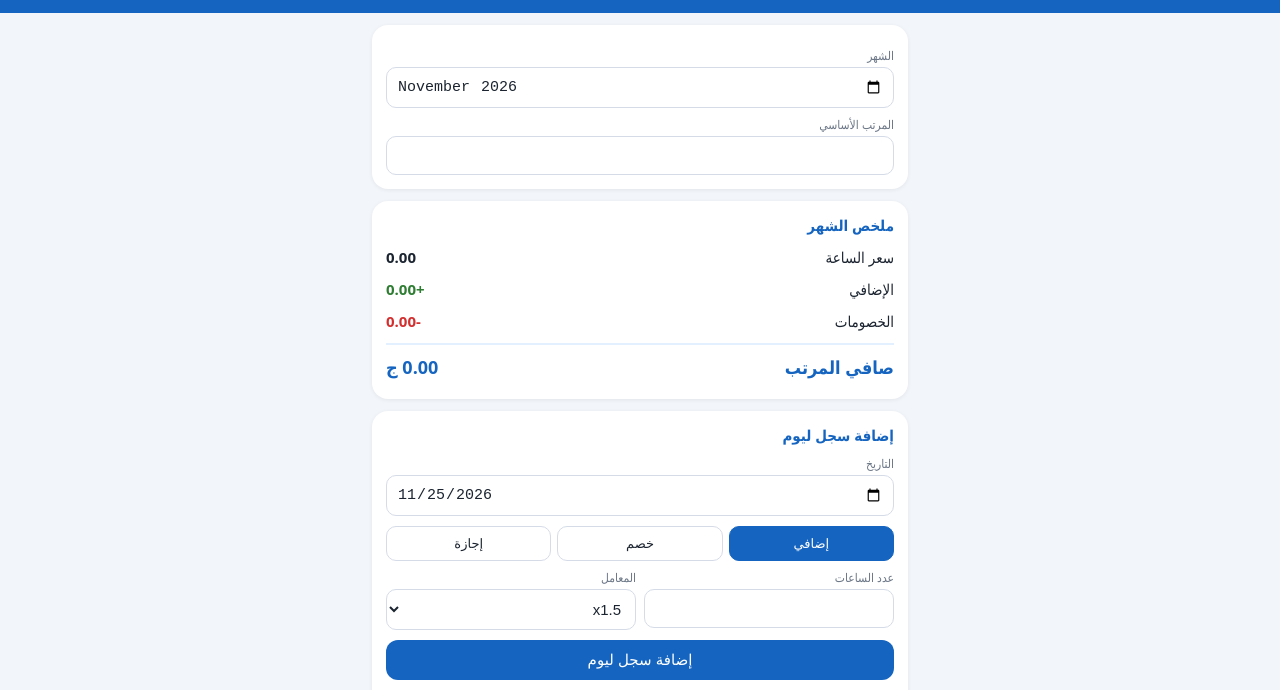
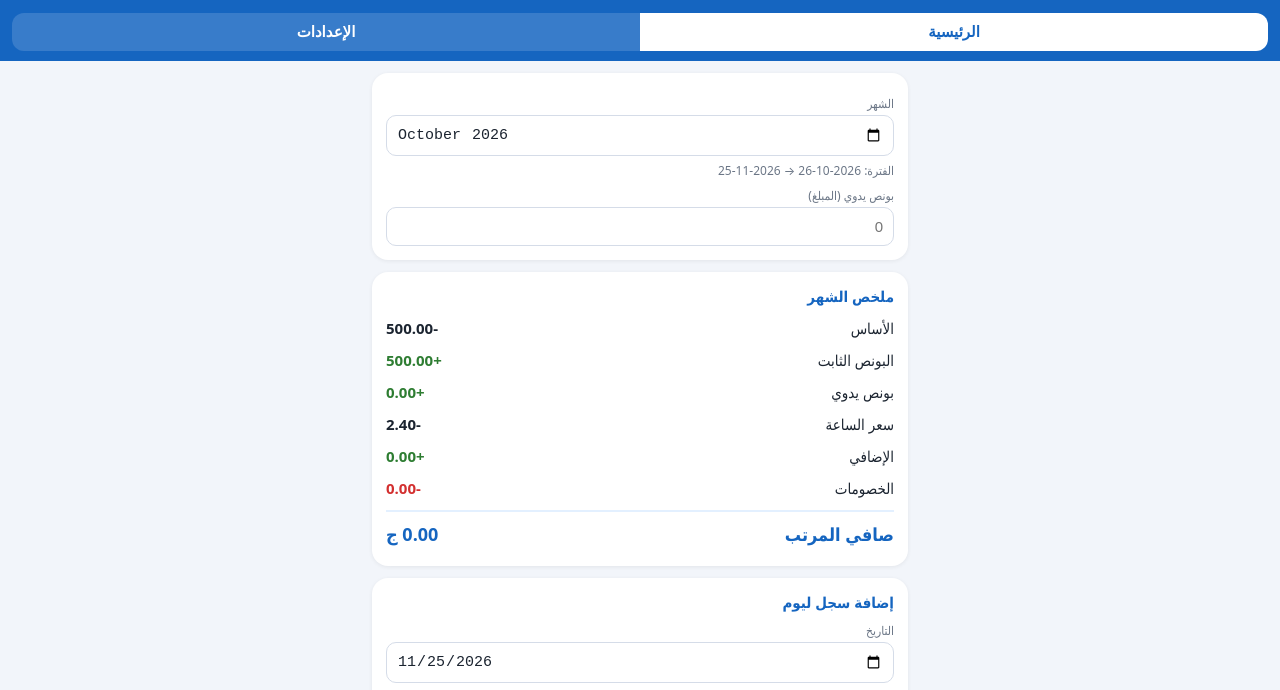
Before and after one commit to adelsaad2231-gif/salary-calculator, a plain HTML site: page index.html in a window 1280 px wide. Shown: the part 47-737 px from the top of the page. Drawn offline with Linux system fonts and the light colour scheme.

Commit message:
Update index.html

```diff
--- a/index.html
+++ b/index.html
@@ -32,20 +32,22 @@ input,select{width:100%;padding:10px;border:1px solid #D5DCE8;border-radius:10px
 .it button{border:0;background:none;color:var(--r);font-size:18px}
 .chip{display:inline-block;border-radius:8px;padding:1px 8px;font-size:12px;margin-inline-end:6px}
 .c-ot{background:#E8F5E9;color:var(--g)}.c-ded{background:#FDECEA;color:var(--r)}.c-lv{background:var(--p2);color:var(--p)}
+.nav{display:flex;gap:0;background:var(--p);padding:0 12px 10px}.nav button{flex:1;border:0;background:#ffffff26;color:#fff;padding:10px;font-size:15px;font-weight:600}.nav button:first-child{border-radius:12px 0 0 12px}.nav button:last-child{border-radius:0 12px 12px 0}[dir=rtl] .nav button:first-child{border-radius:0 12px 12px 0}[dir=rtl] .nav button:last-child{border-radius:12px 0 0 12px}.nav button.on{background:#fff;color:var(--p)}
 .small{font-size:12px;color:var(--m)}
 #msg{font-size:12px;color:var(--m);margin-top:6px;min-height:16px}
 </style>
 </head>
 <body>
 <header><h1 id="ttl"></h1><button id="lang"></button></header>
+<nav class="nav"><button id="nMain"></button><button id="nSet"></button></nav>
 <main>
+<section id="pMain">
 <div class="card">
   <label id="l_month"></label><input type="month" id="month">
-  <label id="l_sal"></label><input type="number" id="salary" inputmode="decimal">
+  <div class="small" id="period" style="margin-top:6px"></div>
+  <label id="l_bonus"></label><input type="number" id="bonus" inputmode="decimal" placeholder="0">
 </div>
-
 <div class="card sum" id="sum"></div>
-
 <div class="card">
   <h2 id="h_add"></h2>
   <label id="l_date"></label><input type="date" id="date">
@@ -54,54 +56,64 @@ input,select{width:100%;padding:10px;border:1px solid #D5DCE8;border-radius:10px
   <button class="btn" id="add"></button>
   <div id="msg"></div>
 </div>
-
 <div class="card"><h2 id="h_days"></h2><div id="days"></div></div>
-
-<div class="card">
-  <h2 id="h_leave"></h2>
-  <div class="sum" id="leave"></div>
-</div>
-
+<div class="card"><h2 id="h_leave"></h2><div class="sum" id="leave"></div></div>
+</section>
+<section id="pSet" style="display:none">
 <div class="card">
   <h2 id="h_set"></h2>
+  <label id="l_sal"></label><input type="number" id="salary" inputmode="decimal">
+  <label id="l_fix"></label><input type="number" id="fixb" inputmode="decimal">
   <div class="row"><div><label id="l_dpm"></label><input type="number" id="dpm"></div><div><label id="l_hpd"></label><input type="number" id="hpd"></div></div>
-  <label id="l_bal"></label><input type="number" id="bal">
+  <div class="row"><div><label id="l_sd"></label><input type="number" id="sd" min="1" max="28"></div><div><label id="l_bal"></label><input type="number" id="bal"></div></div>
+  <div class="small" id="basehint" style="margin-top:8px"></div>
   <label id="l_url"></label><input type="url" id="url" placeholder="https://script.google.com/macros/s/.../exec" dir="ltr">
+</div>
+<div class="card">
   <button class="btn s" id="sync"></button>
   <button class="btn d" id="clr"></button>
   <button class="btn d" id="clrl"></button>
+  <div id="msg2" class="small" style="margin-top:6px"></div>
 </div>
+</section>
 </main>
 <script>
 const T={
-ar:{ttl:"حاسبة المرتب",lang:"English",month:"الشهر",sal:"المرتب الأساسي",sum:"ملخص الشهر",hr:"سعر الساعة",ot:"الإضافي",ded:"الخصومات",net:"صافي المرتب",add:"إضافة سجل ليوم",date:"التاريخ",
+ar:{ttl:"حاسبة المرتب",lang:"English",month:"الشهر",sal:"المرتب الشهري (شامل الثابت)",nMain:"الرئيسية",nSet:"الإعدادات",bonus:"بونص يدوي (المبلغ)",fix:"بونص ثابت (غير محسوب عليه خصم أو إضافي)",fixl:"البونص الثابت",manb:"بونص يدوي",sd:"يوم بداية الشهر",base:"الأساس للحساب",period:"الفترة",basehint:"الأساس للحساب = المرتب - البونص الثابت = ",basic:"الأساس",sum:"ملخص الشهر",hr:"سعر الساعة",ot:"الإضافي",ded:"الخصومات",net:"صافي المرتب",add:"إضافة سجل ليوم",date:"التاريخ",
 tOt:"إضافي",tDed:"خصم",tLv:"إجازة",hours:"عدد الساعات",mult:"المعامل",half:"نصف يوم",full:"يوم كامل",count:"العدد",days:"أيام الشهر",none:"لا توجد سجلات",
 lv:"رصيد الإجازات",bal:"الرصيد",used:"المستخدم",rem:"المتبقي",set:"الإعدادات",dpm:"أيام الشهر",hpd:"ساعات اليوم",url:"رابط Google Sheets (Apps Script)",
 sync:"مزامنة كل السجلات مع Sheets",clr:"مسح إضافي وخصومات الشهر",clrl:"مسح سجل الإجازات",sure:"اضغط تاني للتأكيد",added:"تمت الإضافة",synced:"تم الإرسال لـ Sheets",nourl:"حط رابط Sheets في الإعدادات الأول",
 cur:"ج",d:"يوم",dayTot:"إجمالي اليوم",nodate:"اختار التاريخ",nohrs:"ادخل الساعات"},
-en:{ttl:"Salary Calculator",lang:"عربي",month:"Month",sal:"Base salary",sum:"Month summary",hr:"Hourly rate",ot:"Overtime",ded:"Deductions",net:"Net salary",add:"Add a day entry",date:"Date",
+en:{ttl:"Salary Calculator",lang:"عربي",month:"Month",sal:"Monthly salary (incl. fixed bonus)",nMain:"Main",nSet:"Settings",bonus:"Manual bonus (amount)",fix:"Fixed bonus (no deduction/overtime applied)",fixl:"Fixed bonus",manb:"Manual bonus",sd:"Month start day",base:"Calculation base",period:"Period",basehint:"Calculation base = salary - fixed bonus = ",basic:"Base",sum:"Month summary",hr:"Hourly rate",ot:"Overtime",ded:"Deductions",net:"Net salary",add:"Add a day entry",date:"Date",
 tOt:"Overtime",tDed:"Deduction",tLv:"Leave",hours:"Hours",mult:"Multiplier",half:"Half day",full:"Full day",count:"Count",days:"Days of the month",none:"No entries",
 lv:"Leave balance",bal:"Balance",used:"Used",rem:"Remaining",set:"Settings",dpm:"Days per month",hpd:"Hours per day",url:"Google Sheets link (Apps Script)",
 sync:"Sync all entries to Sheets",clr:"Clear month overtime & deductions",clrl:"Clear leave log",sure:"Tap again to confirm",added:"Added",synced:"Sent to Sheets",nourl:"Set the Sheets link in Settings first",
 cur:"EGP",d:"d",dayTot:"Day total",nodate:"Pick a date",nohrs:"Enter hours"}};
 const $=id=>document.getElementById(id);
-let S=JSON.parse(localStorage.getItem("salary_v2")||"null")||{lang:"ar",salary:"",dpm:26,hpd:8,bal:15,url:"",entries:[]};
+let S=JSON.parse(localStorage.getItem("salary_v2")||"null")||{lang:"ar",salary:"",dpm:26,hpd:8,bal:15,url:"",entries:[]};S=Object.assign({fixb:500,sd:26,bonuses:{}},S);S.bonuses=S.bonuses||{};
 let type="ot";
 const save=()=>localStorage.setItem("salary_v2",JSON.stringify(S));
 const t=k=>T[S.lang][k];
 const f=n=>n.toLocaleString("en",{minimumFractionDigits:2,maximumFractionDigits:2});
 const today=new Date();const pad=n=>String(n).padStart(2,"0");
-$("month").value=`${today.getFullYear()}-${pad(today.getMonth()+1)}`;
-$("date").value=`${today.getFullYear()}-${pad(today.getMonth()+1)}-${pad(today.getDate())}`;
-$("month").onchange=()=>{const m=$("month").value;if(m)$("date").value=m+"-01";render()};
+const iso=d=>`${d.getFullYear()}-${pad(d.getMonth()+1)}-${pad(d.getDate())}`;
+const sdv=()=>Math.min(28,Math.max(1,+S.sd||26));
+function periodOf(m){const[y,mo]=m.split("-").map(Number);const s=new Date(y,mo-1,sdv()),e=new Date(y,mo,sdv()-1);return{s:iso(s),e:iso(e)}}
+const defM=today.getDate()>=sdv()?new Date(today.getFullYear(),today.getMonth(),1):new Date(today.getFullYear(),today.getMonth()-1,1);
+$("month").value=`${defM.getFullYear()}-${pad(defM.getMonth()+1)}`;
+$("date").value=iso(today);
+let page="main";
+$("month").onchange=()=>{const m=$("month").value;if(m)$("date").value=periodOf(m).s;render()};
+const inP=(e,p)=>e.date>=p.s&&e.date<=p.e;
 function calc(){
-  const sal=+S.salary||0,dayR=sal/S.dpm,hr=dayR/S.hpd,m=$("month").value;
+  const sal=+S.salary||0,fix=+S.fixb||0,base=sal-fix,dayR=base/S.dpm,hr=dayR/S.hpd,m=$("month").value,p=periodOf(m);
   let ot=0,ded=0;
-  S.entries.filter(e=>e.date.startsWith(m)).forEach(e=>{
+  S.entries.filter(e=>inP(e,p)).forEach(e=>{
     if(e.type=="ot")ot+=hr*e.hours*e.mult;
     if(e.type=="ded")ded+=dayR*e.days*e.count;
   });
-  return{sal,dayR,hr,ot,ded,net:sal+ot-ded};
+  const man=+S.bonuses[m]||0;
+  return{sal,fix,base,man,dayR,hr,ot,ded,net:base+ot-ded+fix+man,p,m};
 }
 function val(e,c){return e.type=="ot"?c.hr*e.hours*e.mult:e.type=="ded"?-c.dayR*e.days*e.count:0}
 function render(){
@@ -109,11 +121,15 @@ function render(){
   $("ttl").textContent=t("ttl");$("lang").textContent=t("lang");
   $("l_month").textContent=t("month");$("l_sal").textContent=t("sal");$("h_add").textContent=t("add");$("l_date").textContent=t("date");
   $("h_days").textContent=t("days");$("h_leave").textContent=t("lv");$("h_set").textContent=t("set");
+  $("nMain").textContent=t("nMain");$("nSet").textContent=t("nSet");$("nMain").className=page=="main"?"on":"";$("nSet").className=page=="set"?"on":"";$("pMain").style.display=page=="main"?"":"none";$("pSet").style.display=page=="set"?"":"none";$("l_bonus").textContent=t("bonus");$("l_fix").textContent=t("fix");$("l_sd").textContent=t("sd");
   $("l_dpm").textContent=t("dpm");$("l_hpd").textContent=t("hpd");$("l_bal").textContent=t("bal");$("l_url").textContent=t("url");
   $("sync").textContent=t("sync");$("clr").textContent=t("clr");$("clrl").textContent=t("clrl");$("add").textContent=t("add");
-  $("salary").value=S.salary;$("dpm").value=S.dpm;$("hpd").value=S.hpd;$("bal").value=S.bal;$("url").value=S.url;
-  const c=calc(),cu=" "+t("cur");
+  $("salary").value=S.salary;$("dpm").value=S.dpm;$("hpd").value=S.hpd;$("bal").value=S.bal;$("url").value=S.url;$("fixb").value=S.fixb;$("sd").value=S.sd;
+  const c=calc(),cu=" "+t("cur");$("period").textContent=t("period")+": "+c.p.s+" → "+c.p.e;$("bonus").value=c.man||"";$("basehint").textContent=t("basehint")+f(c.base);
   $("sum").innerHTML=`<h2 style="margin:0 0 6px;font-size:15px;color:var(--p)">${t("sum")}</h2>
+  <div><span>${t("basic")}</span><b>${f(c.base)}</b></div>
+  <div><span>${t("fixl")}</span><b class="pos">+${f(c.fix)}</b></div>
+  <div><span>${t("manb")}</span><b class="pos">+${f(c.man)}</b></div>
   <div><span>${t("hr")}</span><b>${f(c.hr)}</b></div>
   <div><span>${t("ot")}</span><b class="pos">+${f(c.ot)}</b></div>
   <div><span>${t("ded")}</span><b class="neg">-${f(c.ded)}</b></div>
@@ -126,7 +142,7 @@ function render(){
   if(type=="ded")h=`<div class="row"><div><label>${t("tDed")}</label><select id="f_d"><option value="0.5">${t("half")}</option><option value="1">${t("full")}</option></select></div><div><label>${t("count")}</label><input type="number" id="f_c" value="1" min="1"></div></div>`;
   $("form").innerHTML=h;
   // days
-  const m=$("month").value,es=S.entries.filter(e=>e.date.startsWith(m));
+  const es=S.entries.filter(e=>inP(e,c.p));
   const by={};es.forEach(e=>(by[e.date]=by[e.date]||[]).push(e));
   const ds=Object.keys(by).sort();
   $("days").innerHTML=ds.length?ds.map(d=>{
@@ -143,8 +159,8 @@ function render(){
   $("leave").innerHTML=`<div><span>${t("bal")}</span><b>${S.bal}</b></div><div><span>${t("used")}</span><b>${used}</b></div><div><span>${t("rem")}</span><b class="pos">${S.bal-used}</b></div>`;
 }
 function post(rows){
-  if(!S.url){$("msg").textContent=t("nourl");return Promise.resolve(false)}
-  return fetch(S.url,{method:"POST",mode:"no-cors",headers:{"Content-Type":"text/plain;charset=utf-8"},body:JSON.stringify({rows})}).then(()=>{$("msg").textContent=t("synced");return true}).catch(()=>false);
+  if(!S.url){($("msg").textContent=$("msg2").textContent=t("nourl"));return Promise.resolve(false)}
+  return fetch(S.url,{method:"POST",mode:"no-cors",headers:{"Content-Type":"text/plain;charset=utf-8"},body:JSON.stringify({rows})}).then(()=>{($("msg").textContent=$("msg2").textContent=t("synced"));return true}).catch(()=>false);
 }
 function row(e){const c=calc();return[e.date,e.type=="ot"?"overtime":e.type=="ded"?"deduction":"leave",e.hours||"",e.mult||"",e.days||"",e.count||"",+val(e,c).toFixed(2),e.id]}
 $("add").onclick=()=>{
@@ -157,11 +173,13 @@ $("add").onclick=()=>{
 };
 $("sync").onclick=()=>post(S.entries.map(row));
 $("lang").onclick=()=>{S.lang=S.lang=="ar"?"en":"ar";save();render()};
-[["salary","salary"],["dpm","dpm"],["hpd","hpd"],["bal","bal"]].forEach(([i,k])=>$(i).oninput=()=>{S[k]=$(i).value===""?"":+$(i).value;save();const c=calc();const m=$("sum");render2()});
+[["salary","salary"],["fixb","fixb"],["dpm","dpm"],["hpd","hpd"],["bal","bal"],["sd","sd"]].forEach(([i,k])=>$(i).oninput=()=>{S[k]=$(i).value===""?"":+$(i).value;save();render2()});
 function render2(){const a=document.activeElement.id;render();if(a){const el=$(a);if(el){el.focus()}}}
+$("bonus").oninput=()=>{S.bonuses[$("month").value]=$("bonus").value===""?0:+$("bonus").value;save();render2()};
+$("nMain").onclick=()=>{page="main";render()};$("nSet").onclick=()=>{page="set";render()};
 $("url").oninput=()=>{S.url=$("url").value.trim();save()};
 function confirmBtn(id,fn){let w=false,o;$(id).onclick=()=>{if(!w){w=true;o=$(id).textContent;$(id).textContent=t("sure");setTimeout(()=>{w=false;$(id).textContent=o},3000)}else{w=false;fn();save();render()}}}
-confirmBtn("clr",()=>{const m=$("month").value;S.entries=S.entries.filter(e=>!(e.type!="lv"&&e.date.startsWith(m)))});
+confirmBtn("clr",()=>{const p=periodOf($("month").value);S.entries=S.entries.filter(e=>!(e.type!="lv"&&inP(e,p)))});
 confirmBtn("clrl",()=>{S.entries=S.entries.filter(e=>e.type!="lv")});
 render();
 </script>
```
